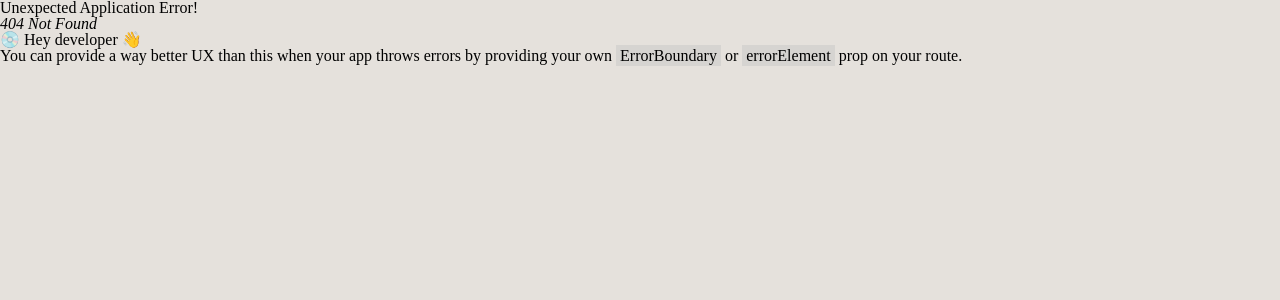
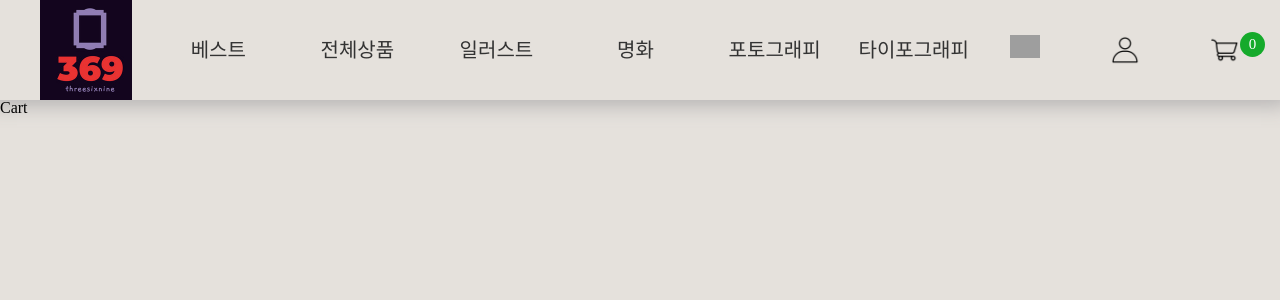
Before and after one commit to PosterShoppingMall/front, a React (Vite) app: page /cart in a window 1280 px wide. Before the commit this address had no page. Shown: the top 300 px of the page. Built offline with nearby package versions, Linux system fonts and the light colour scheme; grey boxes are pictures that could not be loaded; a web font is replaced by a local one.

Commit message:
feat: 메인 nav에 route추가

```diff
--- a/src/component/common/Footer.jsx
+++ b/src/component/common/Footer.jsx
@@ -1,5 +1,3 @@
-import React from "react";
-
 const Footer = () => {
   return <div></div>;
 };
--- a/src/component/common/Header.jsx
+++ b/src/component/common/Header.jsx
@@ -3,13 +3,14 @@
 import styled from "styled-components";
 // import Images from "../Images.jsx";
 import hLogo from "../../images/hLogo.jpg";
+import { Link } from "react-router-dom";
 
 const Header = () => {
   return (
     <HeaderBox>
       <HeaderWrap>
         <Logo>
-          <a href="#">369로고</a>
+          <Link to="/">369로고</Link>
         </Logo>
         <Nav />
         <Utill />
@@ -35,6 +36,7 @@
 const Logo = styled.div`
   width: 100px;
   height: 100px;
+
   a {
     width: 100%;
     height: 100%;
--- a/src/component/common/Nav.jsx
+++ b/src/component/common/Nav.jsx
@@ -1,32 +1,32 @@
-import React from "react";
 import styled from "styled-components";
+import { NavLink } from "react-router-dom";
 
 const Nav = () => {
   return (
     <NavWrap>
       <ul>
         <li>
-          <a href="#n">베스트</a>
+          <NavLink to="/best">베스트</NavLink>
         </li>
 
         <li>
-          <a href="#n">전체상품</a>
+          <NavLink to="/all">전체상품</NavLink>
         </li>
 
         <li>
-          <a href="#n">일러스트</a>
+          <NavLink to="/illustrator">일러스트</NavLink>
         </li>
 
         <li>
-          <a href="#n">명화</a>
+          <NavLink to="/famous-painting">명화</NavLink>
         </li>
 
         <li>
-          <a href="#n">포토그래피</a>
+          <NavLink to="/photography">포토그래피</NavLink>
         </li>
 
         <li>
-          <a href="#n">타이포그래피</a>
+          <NavLink to="/typography">타이포그래피</NavLink>
         </li>
       </ul>
     </NavWrap>
--- a/src/component/common/Utill.jsx
+++ b/src/component/common/Utill.jsx
@@ -1,8 +1,12 @@
 import { useState } from "react";
+
 import styled from "styled-components";
+
 import iconSearch from "../../images/iconSearch.png";
 import iconProfile from "../../images/iconProfile.png";
 import iconShoppingCart from "../../images/iconShoppingCart.png";
+
+import { NavLink } from "react-router-dom";
 
 const Utill = () => {
   const [modalOpen, setModalOpen] = useState(false);
@@ -18,6 +22,7 @@
   return (
     <UtillWrap>
       <Search>
+        {/* Link 꼭 걸어야하는지? */}
         <a href="#n" onClick={showModal}>
           검색
         </a>
@@ -32,11 +37,11 @@
       </Search>
 
       <Mypage>
-        <a href="#n">마이페이지</a>
+        <NavLink to="/user">마이페이지</NavLink>
       </Mypage>
 
       <Cart>
-        <a href="#n">장바구니</a>
+        <NavLink to="/cart">장바구니</NavLink>
         <Amount>0</Amount>
       </Cart>
     </UtillWrap>
```
Also changed, not shown: src/App.jsx (+6 -1 lines).
